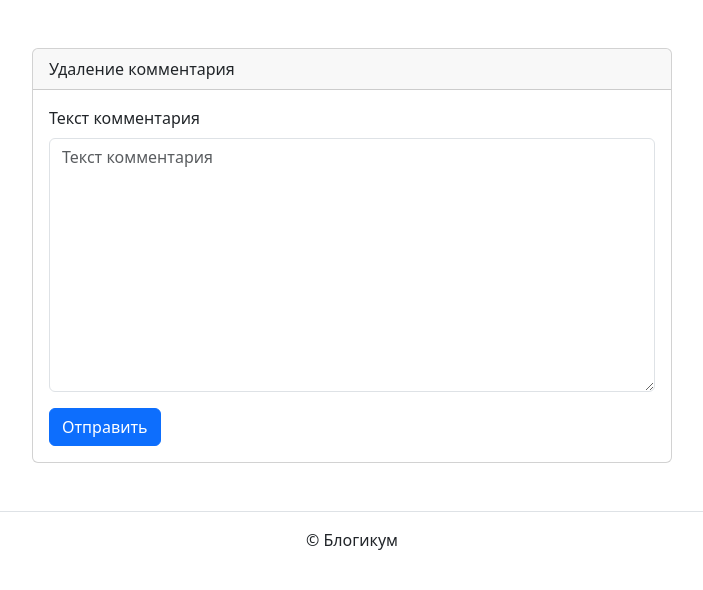
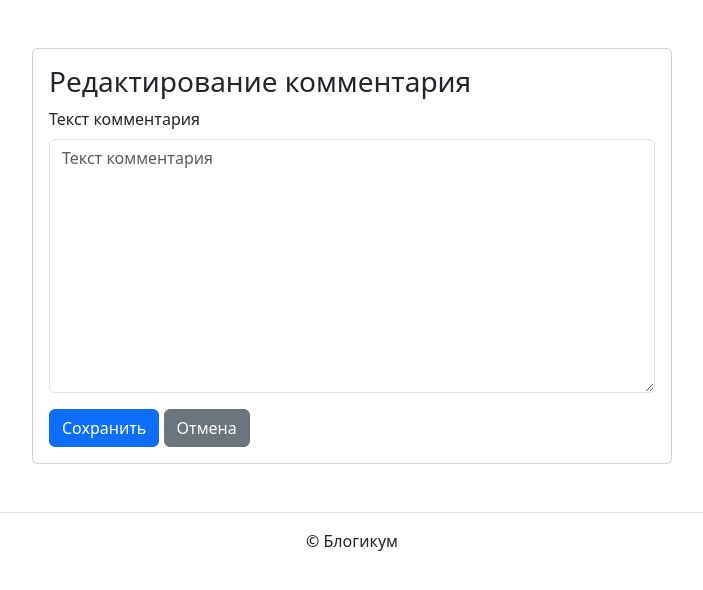
Before and after one commit to artkity/django_sprint4, a Django app: template templates/blog/comment.html in a window 1280 px wide. Shown: the part 56-646 px from the top of the page, without its empty margins (288-991 px from the left). Run offline with Django 3.2, Linux system fonts and the light colour scheme; the template is opened without the code that fills it: values that come from a table or form of the project are taken from there, others are empty; the visitor is signed in with stand-in values (Sample User, id 1); parts of the project's set-up code (start-up, migrations or seed data) failed here and were passed over; some libraries are stand-ins or nearby versions.

Commit message:
Финальная версия проекта: исправлены комментарии, тесты, все функции

```diff
--- a/blogicum/blog/views.py
+++ b/blogicum/blog/views.py
@@ -147,8 +147,9 @@ def delete_comment(request, post_id, comment_id):
     comment = get_object_or_404(Comment, id=comment_id, author=request.user)
     if request.method == 'POST':
         comment.delete()
-    return redirect('blog:post_detail', post_id=post_id)
-
+        return redirect('blog:post_detail', post_id=post_id)
+    # GET – показываем страницу подтверждения
+    return render(request, 'blog/comment.html', {'comment': comment, 'delete': True})
 
 @login_required
 def edit_profile(request):
--- a/blogicum/templates/blog/comment.html
+++ b/blogicum/templates/blog/comment.html
@@ -1,38 +1,31 @@
 {% extends "base.html" %}
 {% load django_bootstrap5 %}
-{% block title %}
-  {% if '/edit_comment/' in request.path %}
-    Редактирование комментария
-  {% else %}
-    Удаление комментария
-  {% endif %}
-{% endblock %}
+
 {% block content %}
-  {% if user.is_authenticated %}
 <div class="col d-flex justify-content-center">
   <div class="card" style="width: 40rem;">
-        <div class="card-header">
-          {% if '/edit_comment/' in request.path %}
-            Редактирование комментария
+    <div class="card-body">
+      {% if delete %}
+        <h3>Удаление комментария</h3>
+        <p>Вы уверены, что хотите удалить этот комментарий?</p>
+        <blockquote class="blockquote">
+          <p>{{ comment.text|linebreaksbr }}</p>
+        </blockquote>
+        <form method="post">
+          {% csrf_token %}
+          <button type="submit" class="btn btn-danger">Да, удалить</button>
+          <a href="{% url 'blog:post_detail' comment.post.id %}" class="btn btn-secondary">Отмена</a>
+        </form>
       {% else %}
-            Удаление комментария
+        <h3>Редактирование комментария</h3>
+        <form method="post">
+          {% csrf_token %}
+          {% bootstrap_form form %}
+          <button type="submit" class="btn btn-primary">Сохранить</button>
+          <a href="{% url 'blog:post_detail' comment.post.id %}" class="btn btn-secondary">Отмена</a>
+        </form>
       {% endif %}
-        </div>
-        <div class="card-body">
-          <form method="post"
-            {% if '/edit_comment/' in request.path %}
-              action="{% url 'blog:edit_comment' comment.post_id comment.id %}"
-            {% endif %}>
-            {% csrf_token %}
-            {% if not '/delete_comment/' in request.path %}
-              {% bootstrap_form form %}
-            {% else %}
-              <p>{{ comment.text }}</p>
-            {% endif %}
-            {% bootstrap_button button_type="submit" content="Отправить" %}
-          </form>
     </div>
   </div>
 </div>
-  {% endif %}
 {% endblock %}
--- a/blogicum/templates/includes/comments.html
+++ b/blogicum/templates/includes/comments.html
@@ -24,10 +24,7 @@
       {% if user == comment.author %}
         <div class="mt-2">
           <a href="{% url 'blog:edit_comment' post.id comment.id %}" class="btn btn-sm btn-outline-secondary me-2">Редактировать</a>
-          <form method="post" action="{% url 'blog:delete_comment' post.id comment.id %}" style="display: inline;">
-            {% csrf_token %}
-            <button type="submit" class="btn btn-sm btn-outline-danger" onclick="return confirm('Вы уверены?')">Удалить</button>
-          </form>
+          <a href="{% url 'blog:delete_comment' post.id comment.id %}" class="btn btn-sm btn-outline-danger" onclick="return confirm('Вы уверены, что хотите удалить этот комментарий?');">Удалить</a>
         </div>
       {% endif %}
     </div>
```
Lines whose indentation alone changed are shown as unchanged.
